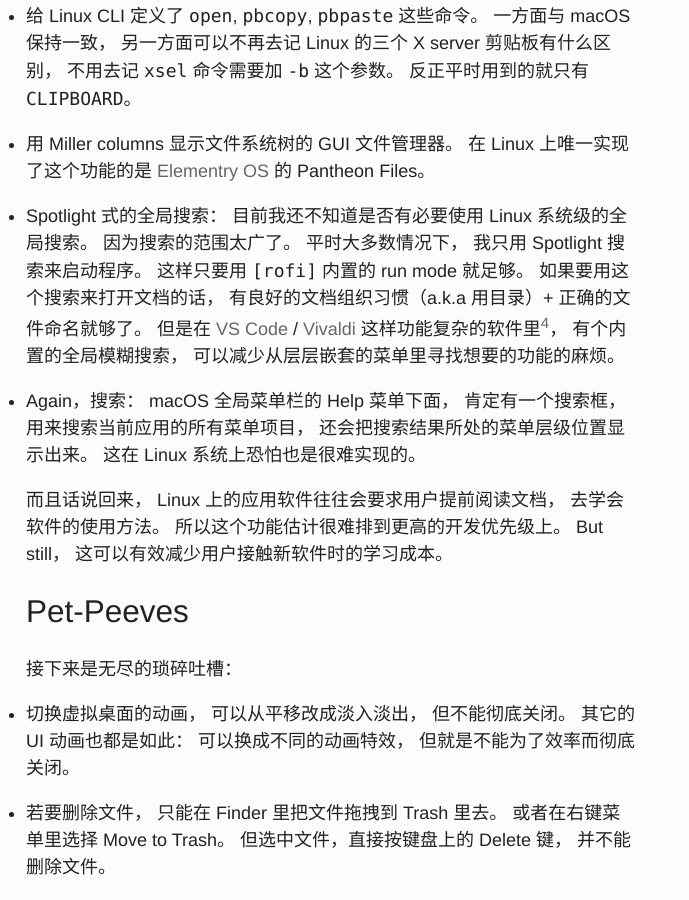
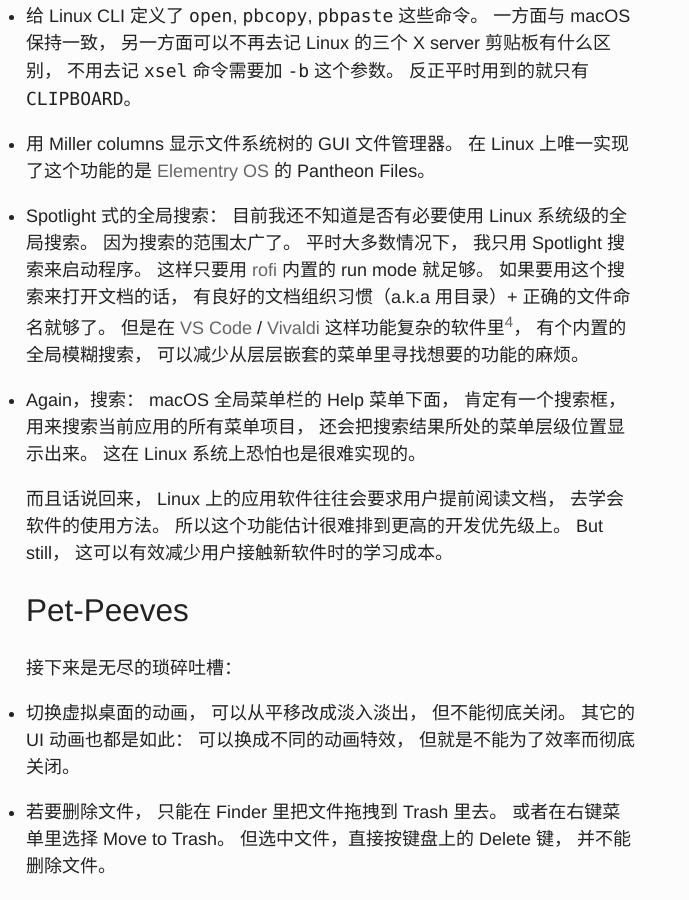
Before and after one commit to 5long/5long.github.io, a Jekyll site: the page built from _posts/2019-02-15-tour-in-apple-garden-details-part-1.markdown, in a window 1280 px wide and 900 px high, scrolled down 2306 px. Shown: the whole window, without its empty margins (0-689 px from the left). Built offline with Jekyll 4.4.1, drawn with Linux system fonts in a browser that asks for light colours; comment, search, counter and statistics services are not loaded.

```diff
--- a/_posts/2019-02-15-tour-in-apple-garden-details-part-1.markdown
+++ b/_posts/2019-02-15-tour-in-apple-garden-details-part-1.markdown
@@ -152,7 +152,7 @@ Mac 默认没有让窗口最大化的快捷键，
   因为搜索的范围太广了。
   平时大多数情况下，
   我只用 Spotlight 搜索来启动程序。
-  这样只要用 `[rofi]` 内置的 run mode 就足够。
+  这样只要用 [rofi] 内置的 run mode 就足够。
   如果要用这个搜索来打开文档的话，
   有良好的文档组织习惯（a.k.a 用目录）+ 正确的文件命名就够了。
   但是在 [VS Code] / [Vivaldi] 这样功能复杂的软件里[^vivaldi]，
```
